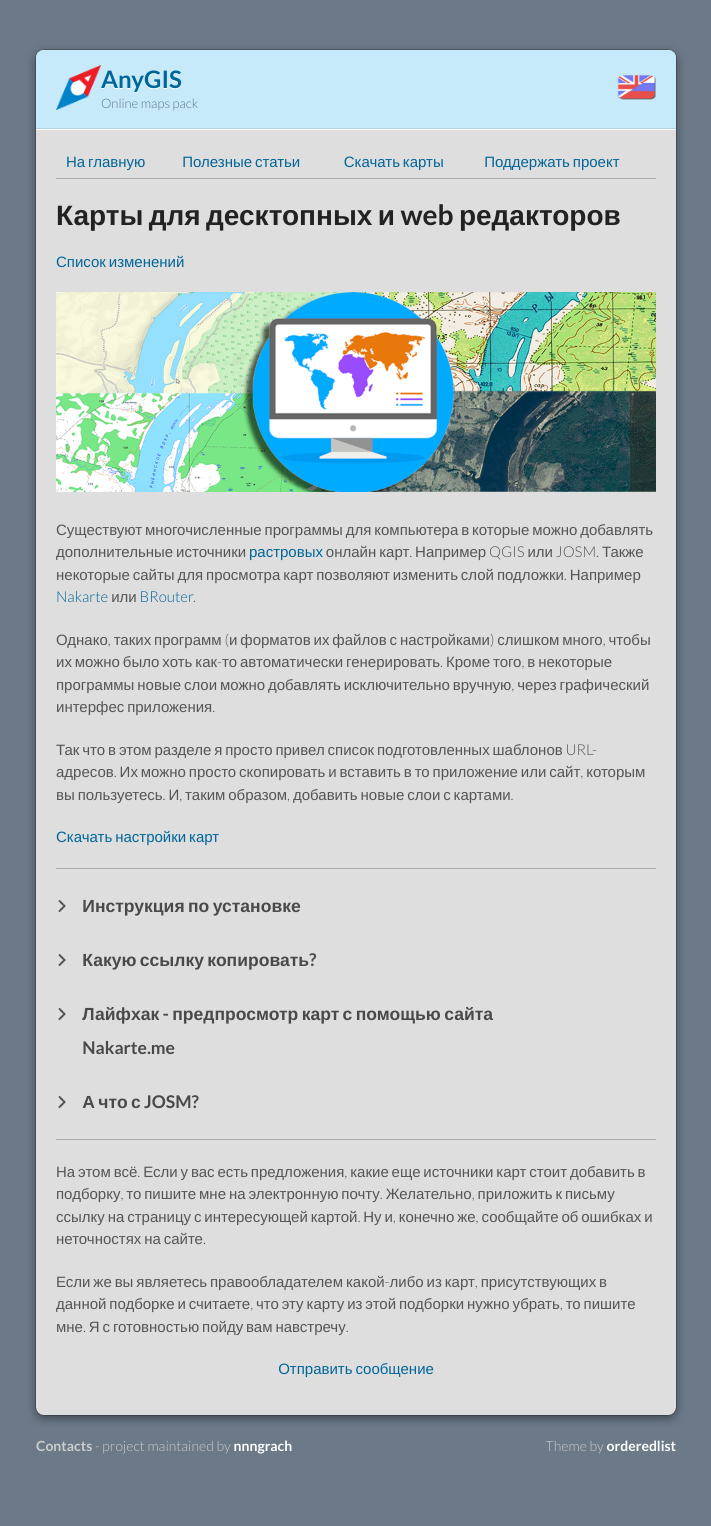
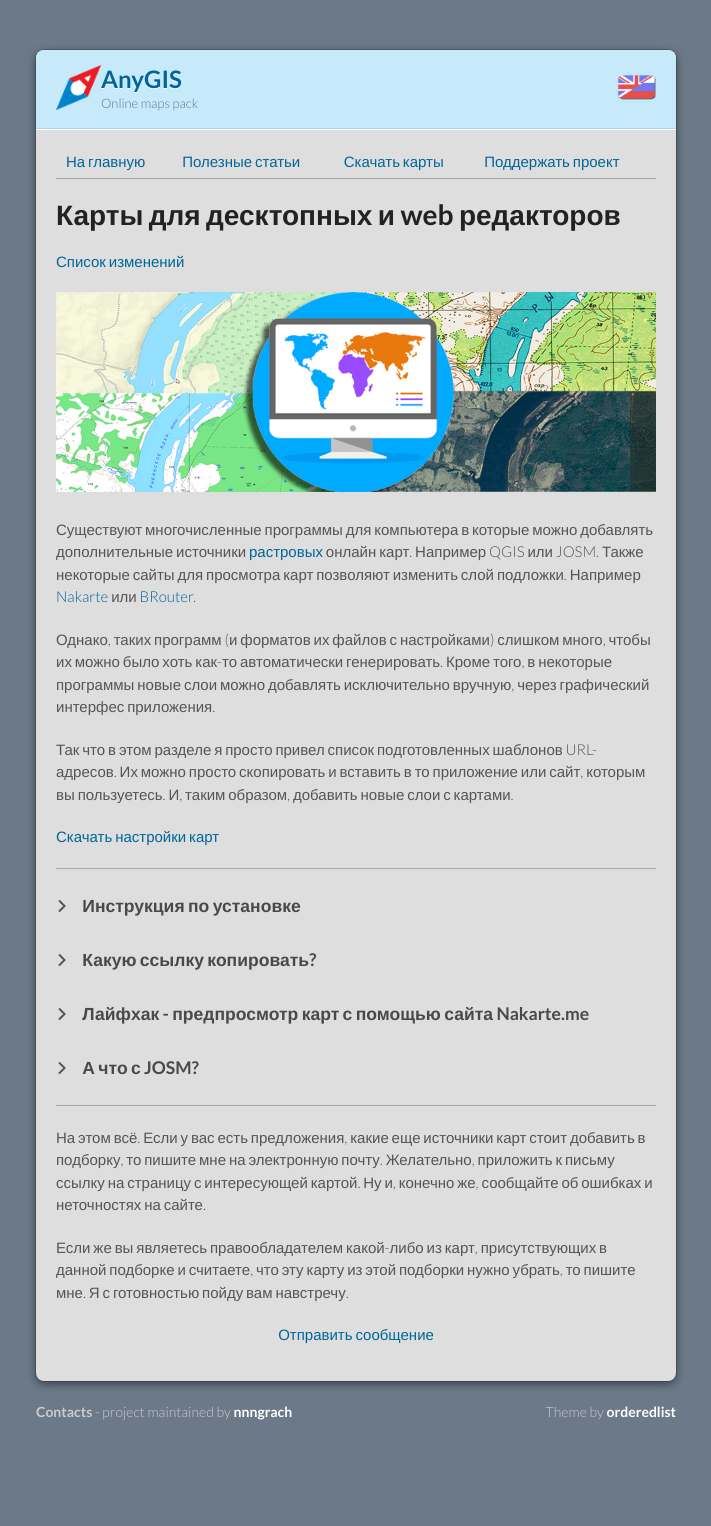
Before and after one commit to nnngrach/AnyGIS_Site, a Jekyll site: the page built from Web/Html/Desktop_ru.md, in a window 1280 px wide. Shown: the whole page, without its empty margins (284-995 px from the left). Built offline with Jekyll 4.4.1, drawn with Linux system fonts in a browser that asks for light colours; after the commit the page ends 1492 px from its top, so only the background shows below that.

Commit message:
Update accordeonMenu.css

```diff
--- a/Web/Css/accordeonMenu.css
+++ b/Web/Css/accordeonMenu.css
@@ -1,6 +1,6 @@
 /* Вся область меню*/
 .nav {
-	width: 90%;
+	width: 100%;
 	overflow-x: hidden;
 	/*background-color: white;*/
 
@@ -32,7 +32,7 @@ label:hover {
 }
 
 label {
-	width: 90%;
+	width: 100%;
 	display: block;
 	z-index: 3;
 	position: relative;
@@ -78,7 +78,7 @@ label {
 	padding: 0 1em;
 	font-weight: bold;
 	color: #494949;
-	width: 90%;
+	width: 100%;
 }
 
 
```
